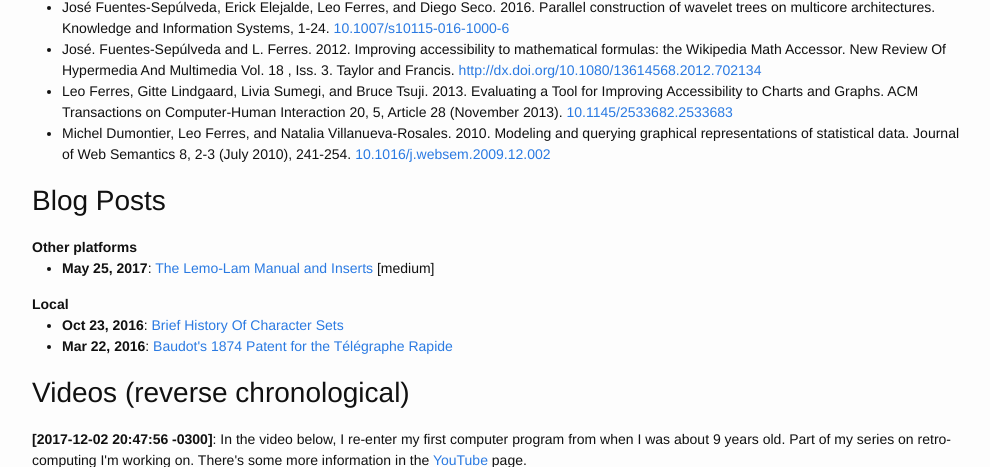
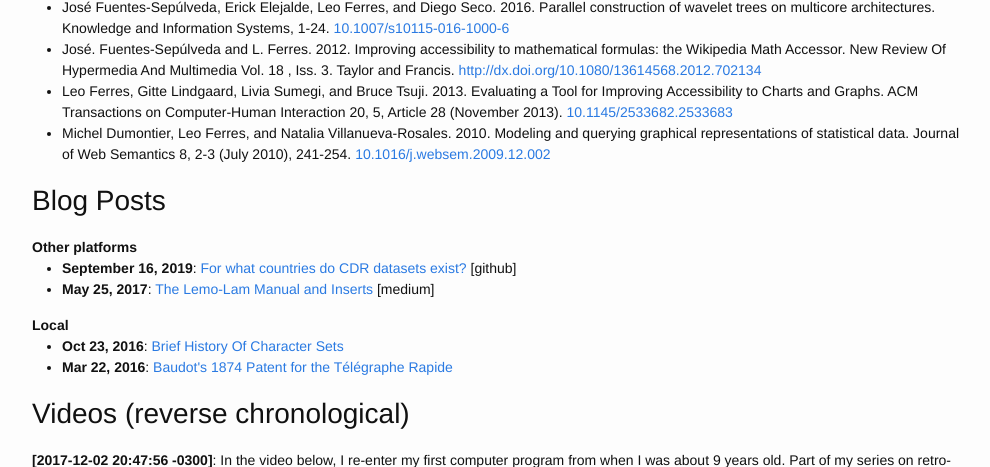
Before and after one commit to leoferres/leoferres.github.io, a Jekyll site: the page built from index.html, in a window 1280 px wide and 900 px high, scrolled down 1199 px, cut to the strip 0-467 px from the top of the window. Shown: the whole strip, without its empty margins (138-1128 px from the left). Built offline with Jekyll 4.4.1, drawn with Linux system fonts in a browser that asks for light colours; comment, search, counter and statistics services are not loaded.

Commit message:
added countries with cdr github post

```diff
--- a/index.html
+++ b/index.html
@@ -170,7 +170,8 @@ layout: default
   <b>Other platforms</b>
   </br>
   <ul>
-    <li><b>May 25, 2017</b>: <a href="https://medium.com/p/the-lemo-lam-manual-and-inserts-de06ab9974d1">The Lemo-Lam Manual and Inserts</a> [medium]</li>
+        <li><b>September 16, 2019</b>: <a href="https://github.com/leoferres/cdrcountries">For what countries do CDR datasets exist?</a> [github]</li>
+	<li><b>May 25, 2017</b>: <a href="https://medium.com/p/the-lemo-lam-manual-and-inserts-de06ab9974d1">The Lemo-Lam Manual and Inserts</a> [medium]</li>
     </ul>
   <b>Local</b>
   </br>
```
